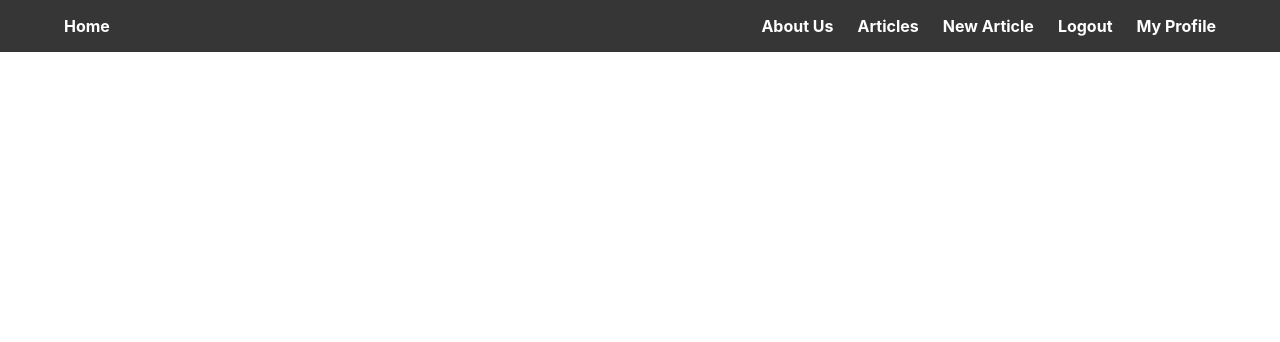
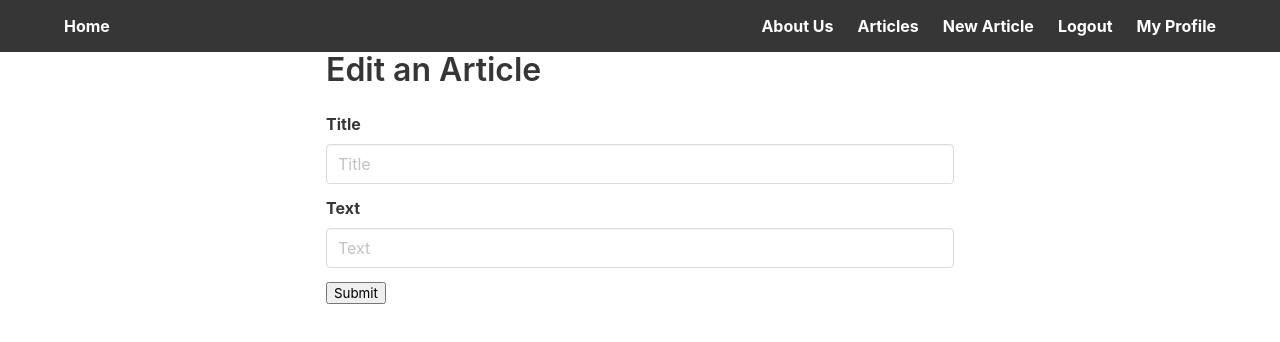
Before and after one commit to latchjack/sei-final-project, a React (Create React App) app in the folder frontend/: page /articles/1/edit in a window 1280 px wide. Shown: the top 342 px of the page. Built offline with nearby package versions, Linux system fonts and the light colour scheme; no server answers; sample sign-in values are in the browser's storage.

Commit message:
edit articles

```diff
--- a/frontend/src/App.js
+++ b/frontend/src/App.js
@@ -2,6 +2,7 @@ import 'bulma'
 import React from 'react'
 import './App.css'
 import { BrowserRouter, Route, Switch } from 'react-router-dom'
+import SecureRoute from './components/common/SecureRoute'
 
 import ArticleIndex from './components/articlefolder/ArticleIndex'
 import Navbar from './components/common/Navbar'
@@ -11,6 +12,7 @@ import Login from'./components/auth/Login'
 import Register from './components/auth/Register'
 import ArticleShow from './components/articlefolder/ArticleShow'
 import ArticleNew from './components/articlefolder/ArticleNew'
+import ArticleEdit from './components/articlefolder/ArticleEdit'
 
 class App extends React.Component {
   render() {
@@ -20,7 +22,8 @@ class App extends React.Component {
           <Navbar/>
           <Switch>
             <Route exact path="/" component={Home}/>
-            <Route path="/articles/new" component={ArticleNew}/>
+            <SecureRoute path="/articles/new" component={ArticleNew}/>
+            <SecureRoute path="/articles/:id/edit" component={ArticleEdit}/>
             <Route path="/articles/:id" component={ArticleShow}/>
             <Route path="/articles" component={ArticleIndex}/>
             <Route path="/about" component={About}/>
--- /dev/null
+++ b/frontend/src/components/articlefolder/ArticleEdit.js
@@ -0,0 +1,84 @@
+import React from 'react'
+import axios from 'axios'
+import Auth from '../../lib/auth'
+
+class ArticleEdit extends React.Component{
+  state = {
+    data:{
+      title: '',
+      text: '',
+      categories: ''
+    }
+  }
+
+  async componentDidMount() {
+    const articleId = this.props.match.params.id
+    try {
+      const res = await axios.get(`/api/articles/${articleId}`)
+      this.setState({ data: res.data })
+    } catch (err) {
+      console.log(err)
+    }
+  }
+
+  handleSubmit = async () => {
+    //e.preventDefault()
+    const articleId = this.props.match.params.id
+    try {
+      await axios.put(`/api/articles/${articleId}/`, this.state.data,
+        {
+          headers: { Authorization: `Bearer ${Auth.getToken()}` }
+        })
+      // this.setState({ data: null, text: '' })
+    } catch (err) {
+      console.log(err)
+    }
+  }
+
+  handleChange = e => {
+    const data = { ...this.state.data, [e.target.name]: e.target.value }
+    this.setState({ data })
+  }
+
+  render(){
+    return (
+      <div className="columns">
+      <form onSubmit={this.handleSubmit} className="column is-half is-offset-one-quarter">
+        <h2 className="title">Edit an Article</h2>
+        <div className="field">
+          <label className="label">Title</label>
+          <div className="control">
+            <input
+              className="input"
+              name="title"
+              required
+              placeholder="Title"
+              onChange={this.handleChange}
+              value={this.state.data.title}
+            />
+          </div>
+        </div>
+        <div className="field">
+            <label className="label">Text</label>
+            <div className="control">
+              <input
+                className="input"
+                name="text"
+                required
+                placeholder="Text"
+                onChange={this.handleChange}
+                value={this.state.data.text}
+              />
+            </div>
+          </div>
+
+          <button onClick={this.handleSubmit}>Submit</button>
+
+        </form>
+        </div>
+    )
+  }
+
+}
+
+export default ArticleEdit
--- a/frontend/src/components/common/SecureRoute.js
+++ b/frontend/src/components/common/SecureRoute.js
@@ -9,3 +9,5 @@ const SecureRoute = ({ component: Component, ...rest }) => {
   return <Redirect to="/login"/>
 
 }
+
+export default SecureRoute
```
